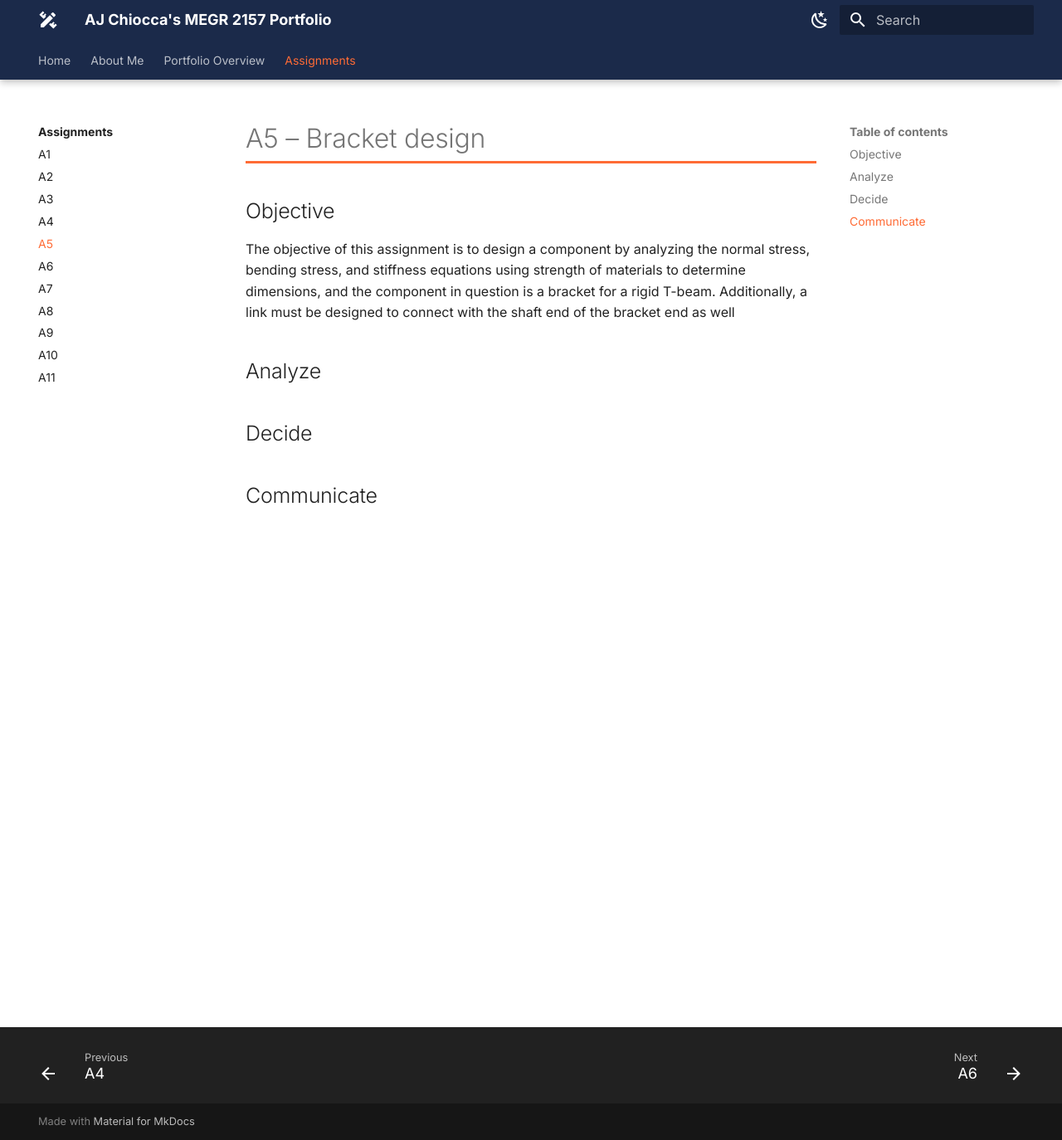
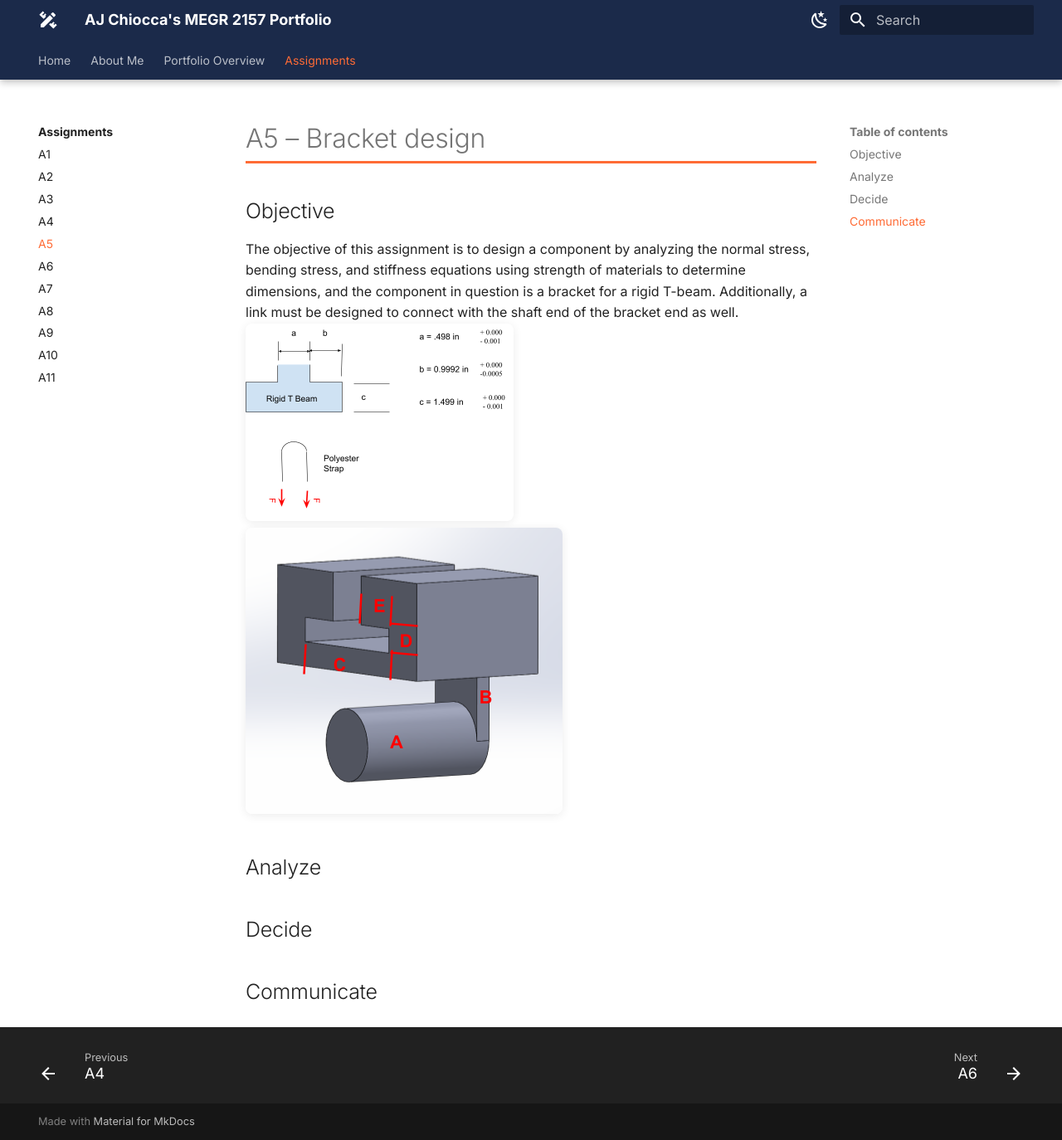
Before and after one commit to ajchiocca/megr2157-portfolio, an MkDocs documentation site: the page built from docs/assignments/A05/index.md, in a window 1280 px wide and 1374 px high. Shown: the whole window at 83% size. Built offline with MkDocs 1.6.1 and Material for MkDocs 9.7.7, drawn with Linux system fonts in a browser that asks for light colours.

Commit message:
Enhance A5 assignment with images
Added images to enhance the assignment description.

```diff
--- a/docs/assignments/A05/index.md
+++ b/docs/assignments/A05/index.md
@@ -1,7 +1,10 @@
 # A5 – Bracket design
 
 ## Objective
-The objective of this assignment is to design a component by analyzing the normal stress, bending stress, and stiffness equations using strength of materials to determine dimensions, and the component in question is a bracket for a rigid T-beam. Additionally, a link must be designed to connect with the shaft end of the bracket end as well
+The objective of this assignment is to design a component by analyzing the normal stress, bending stress, and stiffness equations using strength of materials to determine dimensions, and the component in question is a bracket for a rigid T-beam. Additionally, a link must be designed to connect with the shaft end of the bracket end as well.
+<br>
+![fbd](fbd.png)
+![a5](thething.png)
 
 
 ## Analyze
```
